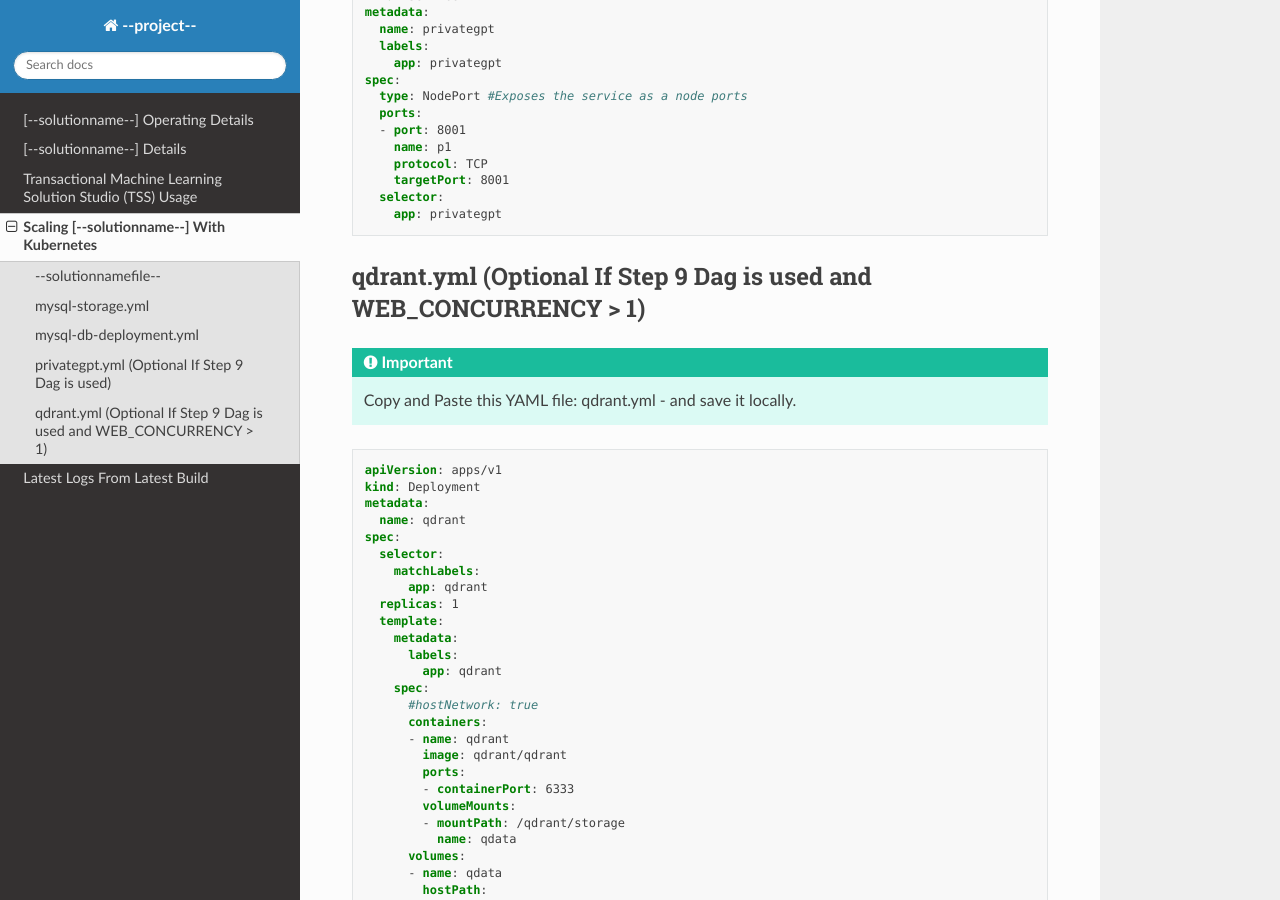
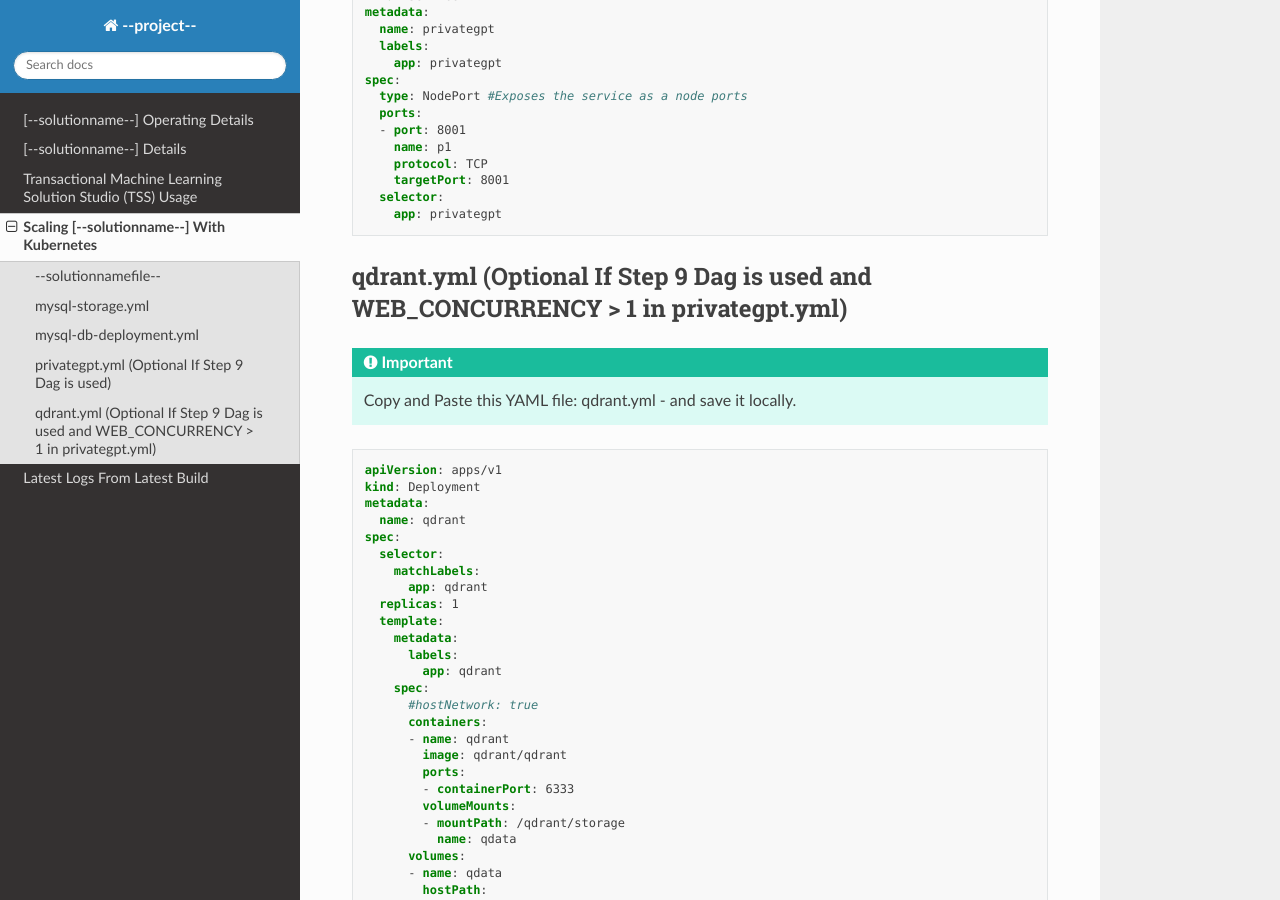
Before and after one commit to vanesalcb06/tssproject2-2b5c, a Sphinx documentation site: the page built from docs/source/kube.rst, in a window 1280 px wide and 900 px high, scrolled down 3608 px. Built offline with Sphinx 7.4.7 and the Read the Docs theme 3.1.0, drawn with Linux system fonts in a browser that asks for light colours.

Commit message:
Update kube.rst

```diff
--- a/docs/source/kube.rst
+++ b/docs/source/kube.rst
@@ -193,7 +193,7 @@ privategpt.yml (Optional If Step 9 Dag is used)
         selector:
           app: privategpt
 
-qdrant.yml (Optional If Step 9 Dag is used and WEB_CONCURRENCY > 1)
+qdrant.yml (Optional If Step 9 Dag is used and WEB_CONCURRENCY > 1 in privategpt.yml)
 ---------------
 
 .. important::
```
